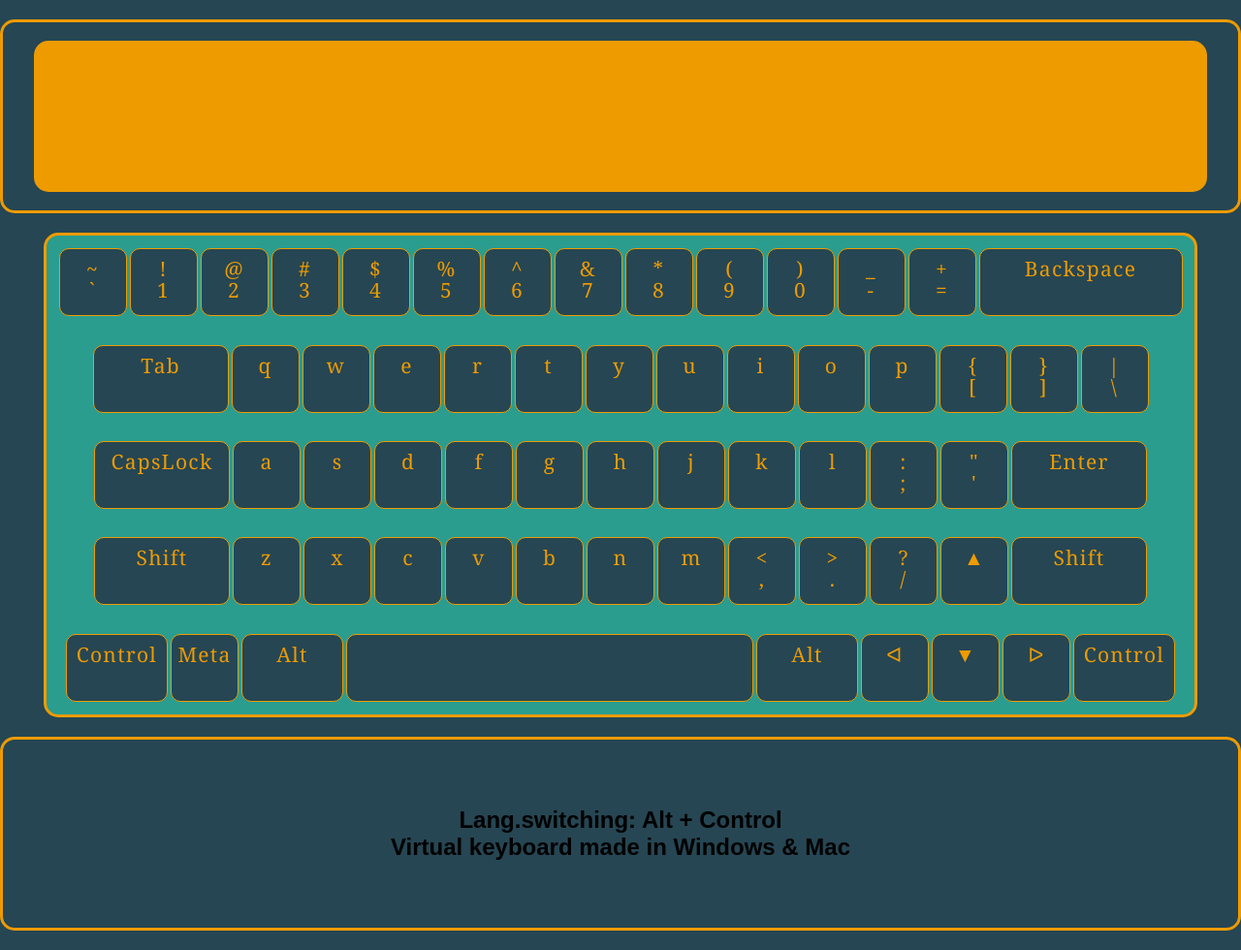
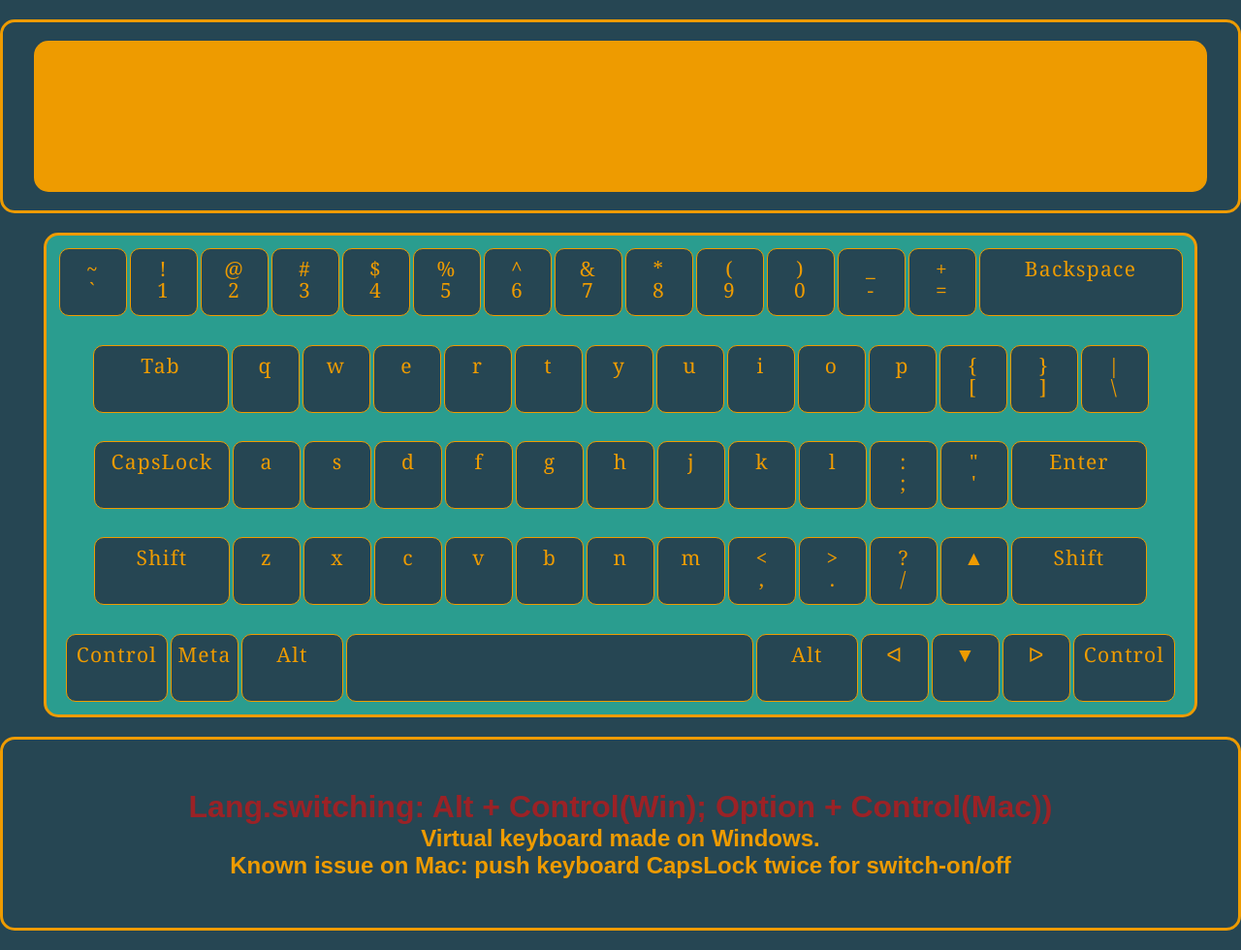
Before and after one commit to dsh91698/v-kb, a website with bundled scripts: page index.html in a window 1280 px wide. Shown: the whole page at 97% size. Built offline with nearby package versions, Linux system fonts and the light colour scheme.

Commit message:
fix: message updated

```diff
--- a/script.js
+++ b/script.js
@@ -56,10 +56,12 @@ function createKeyboard(isRussian) { // keyboard create
     document.body.append(keyboard);
 
     let message = createNewElement('div', 'message', '');
-    let messageText = createNewElement('h2', 'header-text', 'Lang.switching: Alt + Control'); // message
-    let messageTextSub = createNewElement('h2', 'header-text', 'Virtual keyboard made in Windows & Mac'); // message
+    let messageText = createNewElement('h1', 'header-text', 'Lang.switching: Alt + Control(Win); Option + Control(Mac))'); // message
+    let messageTextSub = createNewElement('h2', 'header-text-sub', 'Virtual keyboard made on Windows.'); // message
+    let messageTextSubMac = createNewElement('h2', 'header-text-sub', 'Known issue on Mac: push keyboard CapsLock twice for switch-on/off'); // message issue on Mac
     message.append(messageText);
     message.append(messageTextSub);
+    message.append(messageTextSubMac);
     document.body.append(message);
 
 }
--- a/style.scss
+++ b/style.scss
@@ -125,15 +125,23 @@ body {
 }
 
 
+.header-text-sub {
+    margin: 0;
+    padding: 0;
+    color: $color-font;
+}
+
 .header-text {
     margin: 0;
     padding: 0;
+    color: $ruby-red;
 }
 
 .container {
     gap: 3px;
     flex-wrap: wrap;
     max-width: $size-keyboard-width;
+    width: $size-keyboard-width;
     margin: 0 auto;
     padding: 0;
     display: flex;
```
Also changed, not shown: style.css, 1 other file.
